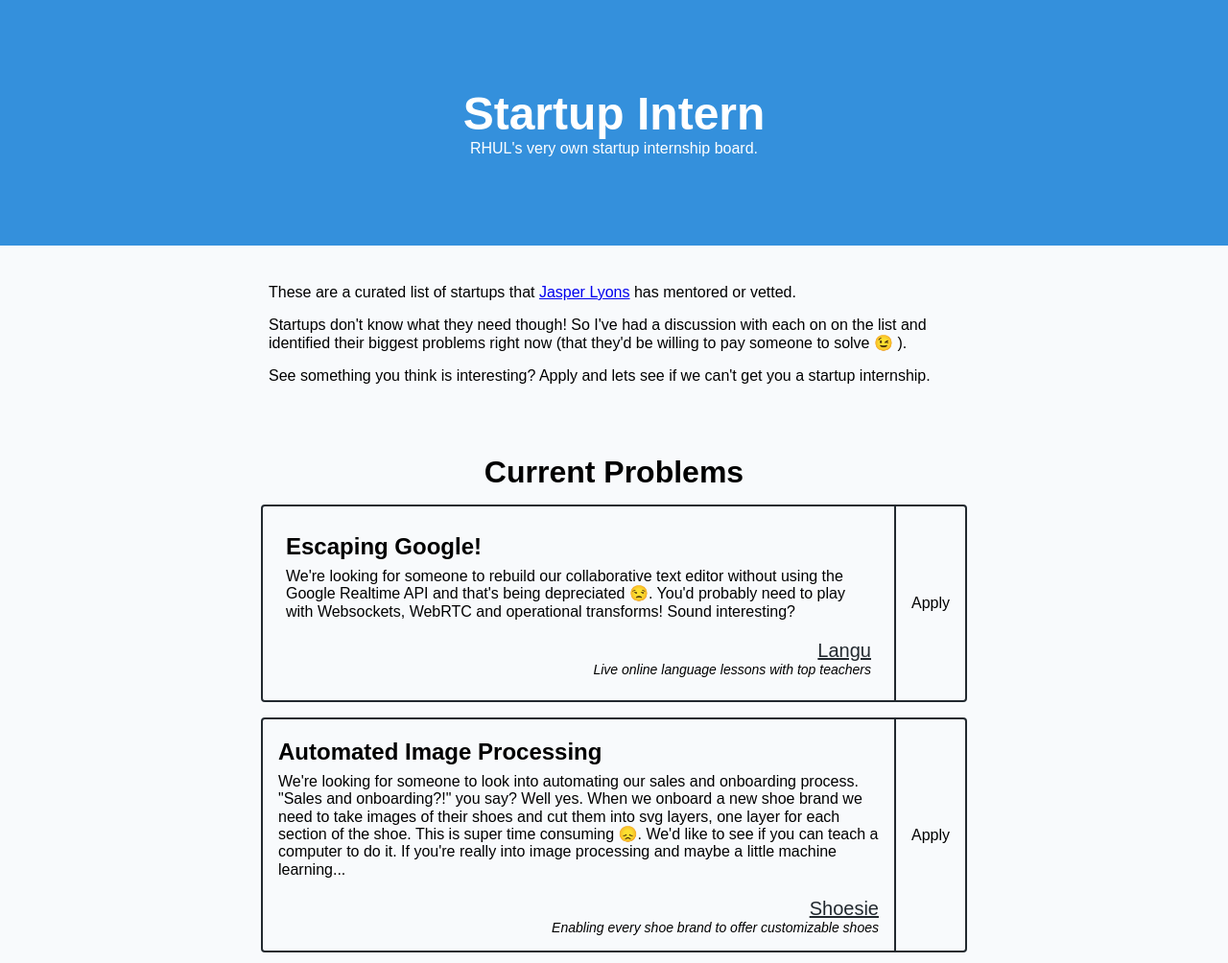
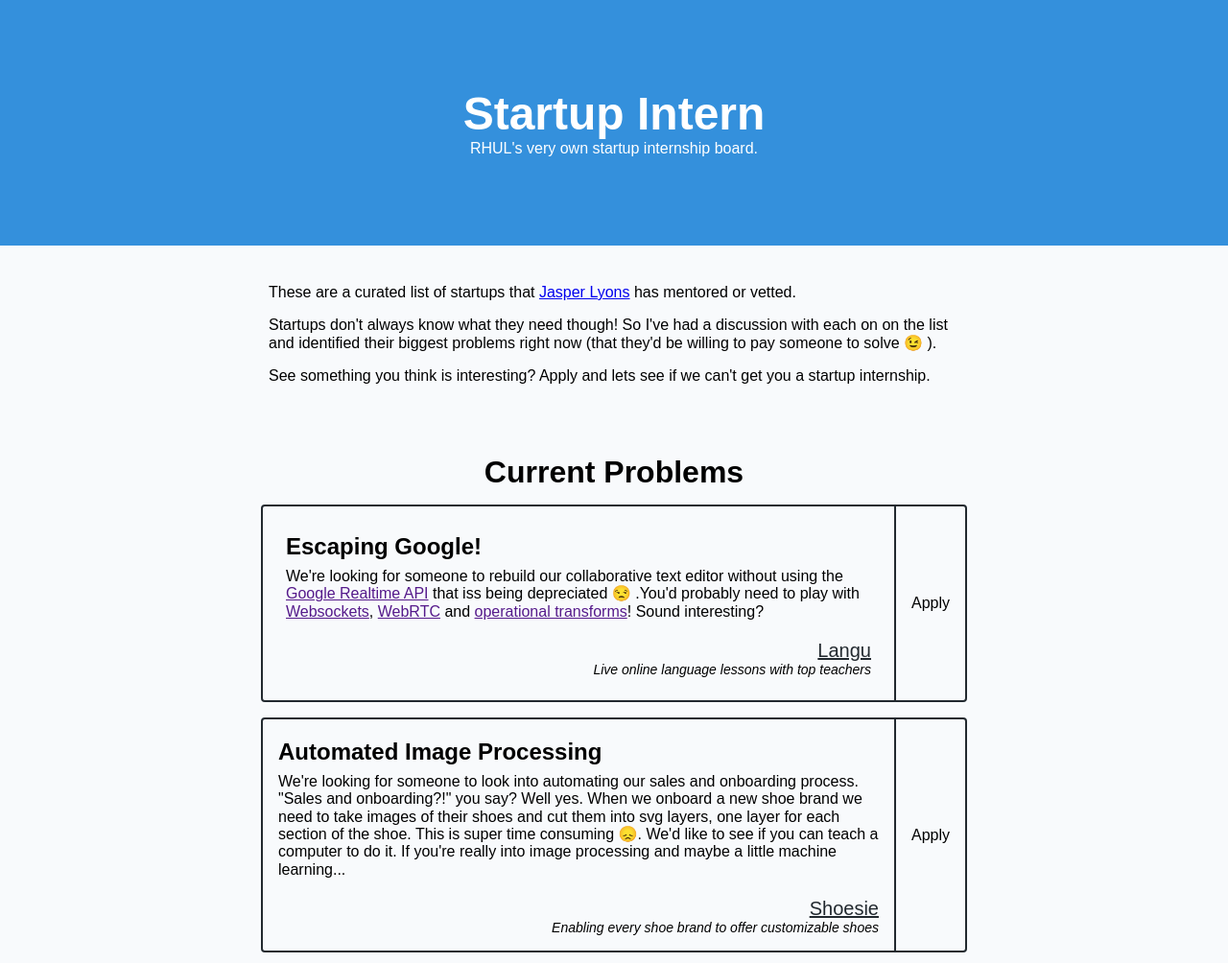
Before and after one commit to jasper-lyons-rhul/startup-intern, a plain HTML site: page index.html in a window 1280 px wide. Shown: the top 1004 px of the page at 96% size. Drawn offline with Linux system fonts and the light colour scheme.

Commit message:
Fix wording a little

```diff
--- a/index.html
+++ b/index.html
@@ -15,7 +15,7 @@
     <main class="bg-grey-lightest flex flex-col items-center">
     <div class="p-8 max-w-lg items-center">
       <p class="p-2">These are a curated list of startups that <a href="https://mobile.twitter.com/iOvrThoughtThis">Jasper Lyons</a> has mentored or vetted.</p>
-      <p class="p-2">Startups don't know what they need though! So I've had a discussion with each on on the list and identified their biggest problems right now (that they'd be willing to pay someone to solve 😉 ).</p>
+      <p class="p-2">Startups don't always know what they need though! So I've had a discussion with each on on the list and identified their biggest problems right now (that they'd be willing to pay someone to solve 😉 ).</p>
       <p class="p-2">See something you think is interesting? Apply and lets see if we can't get you a startup internship.</p>
     </div>
 
@@ -29,7 +29,7 @@
             <div class="p-4">
               <div class="p-2">
                 <h2 class="py-1">Escaping Google!</h2>
-                <div class="py-1 font-thin">We're looking for someone to rebuild our collaborative text editor without using the Google Realtime API and that's being depreciated 😒. You'd probably need to play with Websockets, WebRTC and operational transforms! Sound interesting?</div>
+                <div class="py-1 font-thin">We're looking for someone to rebuild our collaborative text editor without using the <a href="">Google Realtime API</a> that iss being depreciated 😒 .You'd probably need to play with <a href="">Websockets</a>, <a href="">WebRTC<a> and <a href="">operational transforms</a>! Sound interesting?</div>
               </div>
               <div class="p-2 text-right">
                 <div class="text-xl font-normal"><a class="text-black hover:text-grey-darker" href="https://heylangu.com/">Langu</a></div>
```
